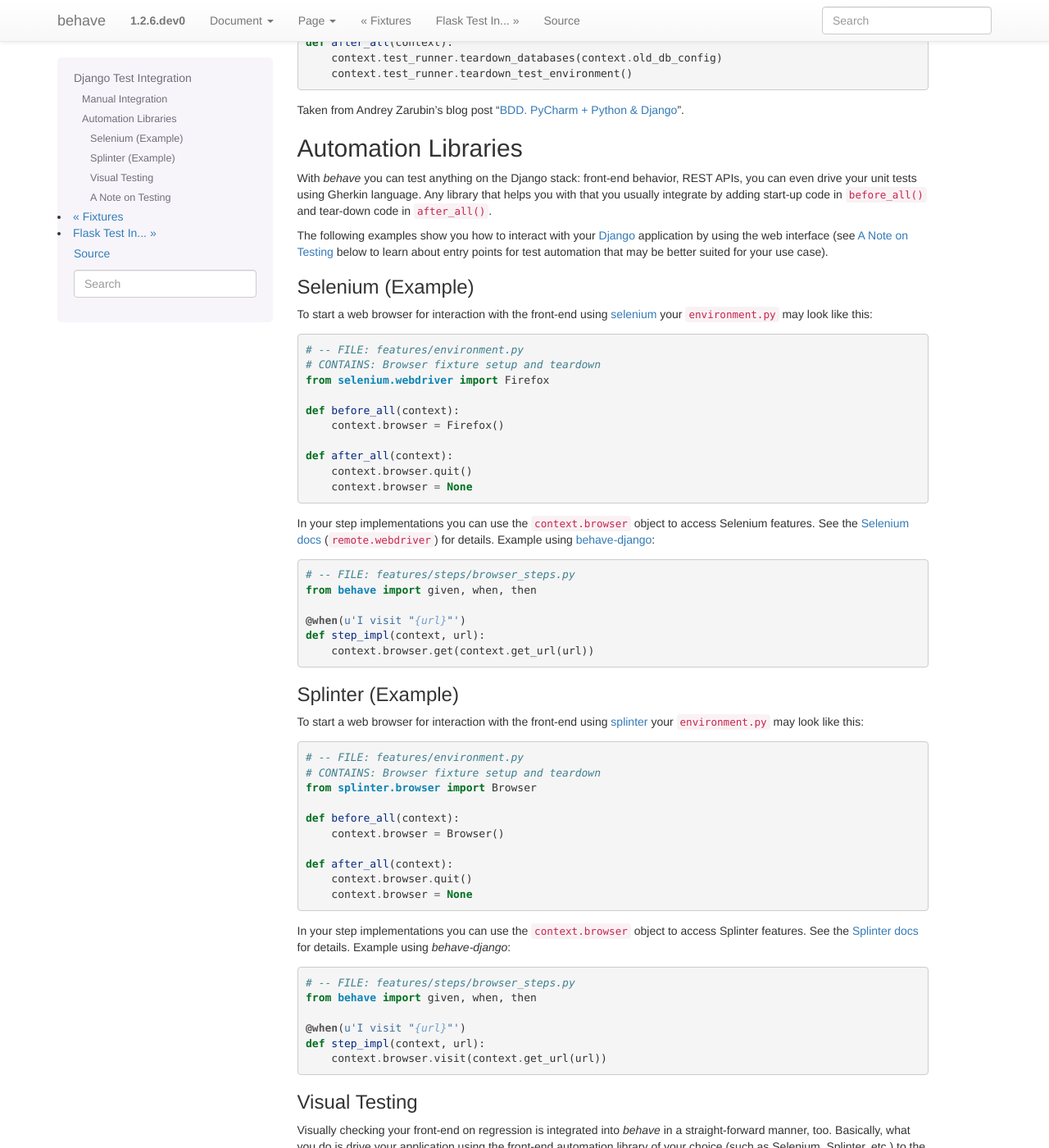
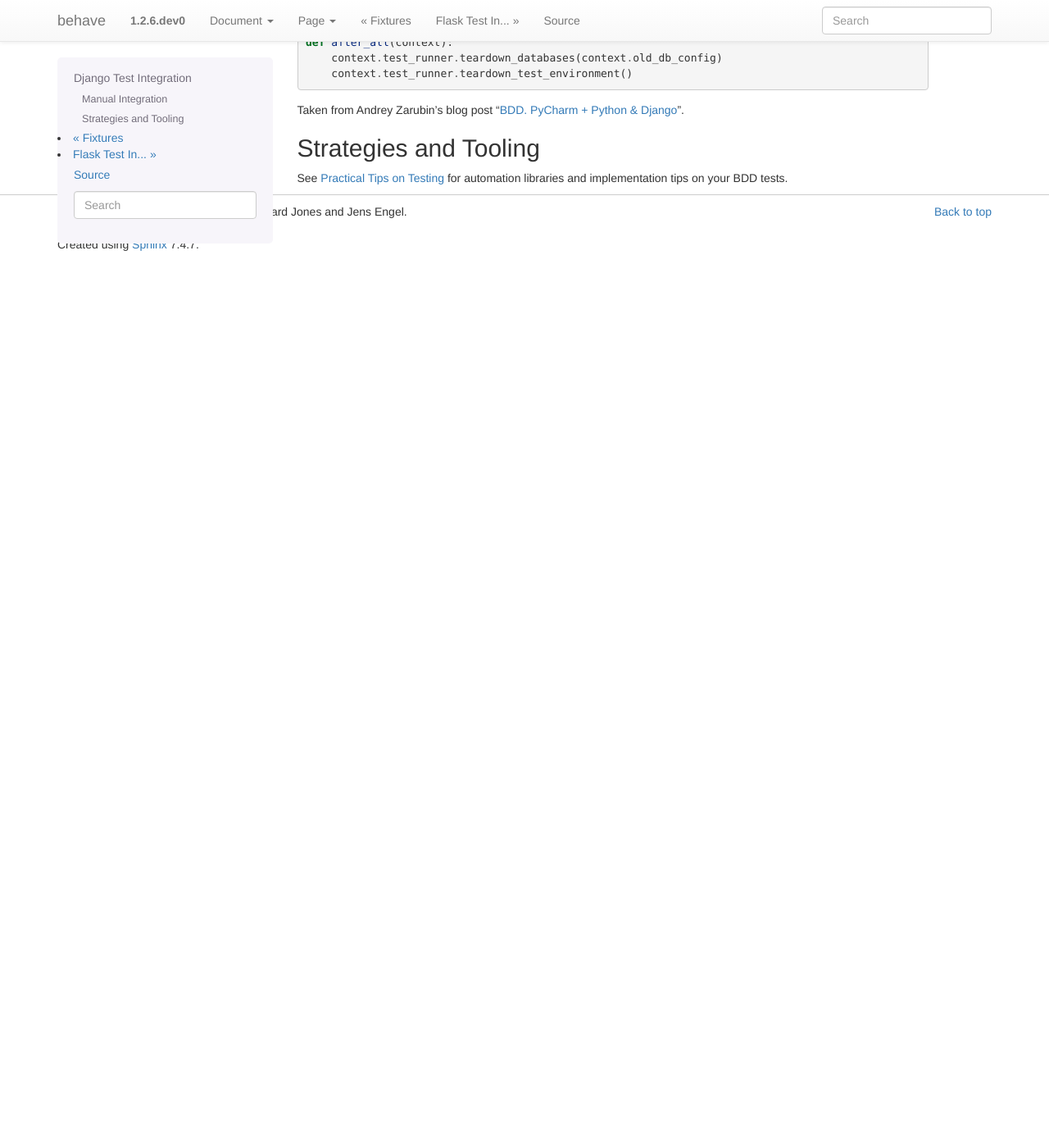
Before and after one commit to zhwei820/behave, a Sphinx documentation site: the page built from docs/django.rst, in a window 1280 px wide and 1400 px high, scrolled down 808 px. Shown: the whole window at 82% size. Built offline with Sphinx 7.4.7, drawn with Linux system fonts in a browser that asks for light colours; after the commit the page ends 1126 px from its top, so only the background shows below that; some of the changed text lies outside the part shown.

```diff
--- a/docs/django.rst
+++ b/docs/django.rst
@@ -66,127 +66,8 @@ Taken from Andrey Zarubin's blog post "`BDD. PyCharm + Python & Django`_".
     https://anvileight.com/blog/2016/04/12/behavior-driven-development-pycharm-python-django/
 
 
-Automation Libraries
-====================
+Strategies and Tooling
+======================
 
-With *behave* you can test anything on the Django stack: front-end behavior,
-REST APIs, you can even drive your unit tests using Gherkin language.
-Any library that helps you with that you usually integrate by adding start-up
-code in ``before_all()`` and tear-down code in ``after_all()``.
-
-The following examples show you how to interact with your `Django`_ application
-by using the web interface (see `A Note on Testing`_ below to learn about entry
-points for test automation that may be better suited for your use case).
-
-
-Selenium (Example)
-------------------
-
-To start a web browser for interaction with the front-end using
-:pypi:`selenium` your ``environment.py`` may look like this:
-
-.. code-block:: python
-
-    # -- FILE: features/environment.py
-    # CONTAINS: Browser fixture setup and teardown
-    from selenium.webdriver import Firefox
-
-    def before_all(context):
-        context.browser = Firefox()
-
-    def after_all(context):
-        context.browser.quit()
-        context.browser = None
-
-In your step implementations you can use the ``context.browser`` object to
-access Selenium features.  See the `Selenium docs`_ (``remote.webdriver``) for
-details. Example using :pypi:`behave-django`:
-
-.. code-block:: python
-
-    # -- FILE: features/steps/browser_steps.py
-    from behave import given, when, then
-
-    @when(u'I visit "{url}"')
-    def step_impl(context, url):
-        context.browser.get(context.get_url(url))
-
-.. _Selenium docs: https://seleniumhq.github.io/selenium/docs/api/py/api.html
-
-
-Splinter (Example)
-------------------
-
-To start a web browser for interaction with the front-end using
-:pypi:`splinter` your ``environment.py`` may look like this:
-
-.. code-block:: python
-
-    # -- FILE: features/environment.py
-    # CONTAINS: Browser fixture setup and teardown
-    from splinter.browser import Browser
-
-    def before_all(context):
-        context.browser = Browser()
-
-    def after_all(context):
-        context.browser.quit()
-        context.browser = None
-
-In your step implementations you can use the ``context.browser`` object to
-access Splinter features.  See the `Splinter docs`_ for details.  Example
-using *behave-django*:
-
-.. code-block:: python
-
-    # -- FILE: features/steps/browser_steps.py
-    from behave import given, when, then
-
-    @when(u'I visit "{url}"')
-    def step_impl(context, url):
-        context.browser.visit(context.get_url(url))
-
-.. _Splinter docs: http://splinter.readthedocs.io/en/latest/
-
-
-Visual Testing
---------------
-
-Visually checking your front-end on regression is integrated into *behave* in
-a straight-forward manner, too.  Basically, what you do is drive your
-application using the front-end automation library of your choice (such as
-Selenium, Splinter, etc.) to the test location, take a screenshot and compare
-it with an earlier, approved screenshot (your "baseline").
-
-A list of visual testing tools and services is available from Dave Haeffner's
-`How to Do Visual Testing`_ blog post.
-
-.. _How to Do Visual Testing:
-    http://testautomation.applitools.com/post/105435804567/how-to-do-visual-testing-with-selenium
-
-
-A Note on Testing
------------------
-
-While you can use :pypi:`behave` to drive the "user interface" (UI) or front-end,
-interacting with the model layer or the business logic, e.g. by using a REST API,
-is often the better choice.
-
-And keep in mind, BDD advises your to test **WHAT** your application should do
-and not **HOW** it is done.
-
-If you want to test/exercise also the "user interface", it may be a good idea
-to reuse the feature files, that test the model layer, by just replacing the
-test automation layer (meaning mostly the step implementations).
-This approach ensures that your feature files are technology-agnostic,
-meaning they are independent how you interact with "system under test" (SUT) or
-"application under test" (AUT).
-
-For example, if you want to use the feature files in the same directory for
-testing the model layer and the UI layer, this can be done by using the
-``--stage`` option, like with:
-
-.. code-block:: bash
-
-    $ behave --stage=model features/
-    $ behave --stage=ui    features/  # NOTE: Normally used on a subset of features.
+See :ref:`id.practicaltips` for automation libraries and implementation tips
+on your BDD tests.
--- a/docs/flask.rst
+++ b/docs/flask.rst
@@ -41,3 +41,10 @@ Taken and adapted from Ismail Dhorat's `BDD testing example on Flaskr`_.
 
 .. _Flaskr sample application: http://flask.pocoo.org/docs/latest/tutorial/introduction/
 .. _BDD testing example on Flaskr: https://github.com/ismaild/flaskr-bdd
+
+
+Strategies and Tooling
+======================
+
+See :ref:`id.practicaltips` for automation libraries and implementation tips
+on your BDD tests.
--- a/docs/index.rst
+++ b/docs/index.rst
@@ -38,6 +38,7 @@ Contents
    fixtures
    django
    flask
+   practical_tips
    comparison
    new_and_noteworthy
    more_info
```
Also changed, not shown: docs/practical_tips.rst (added, +137 -0 lines).
